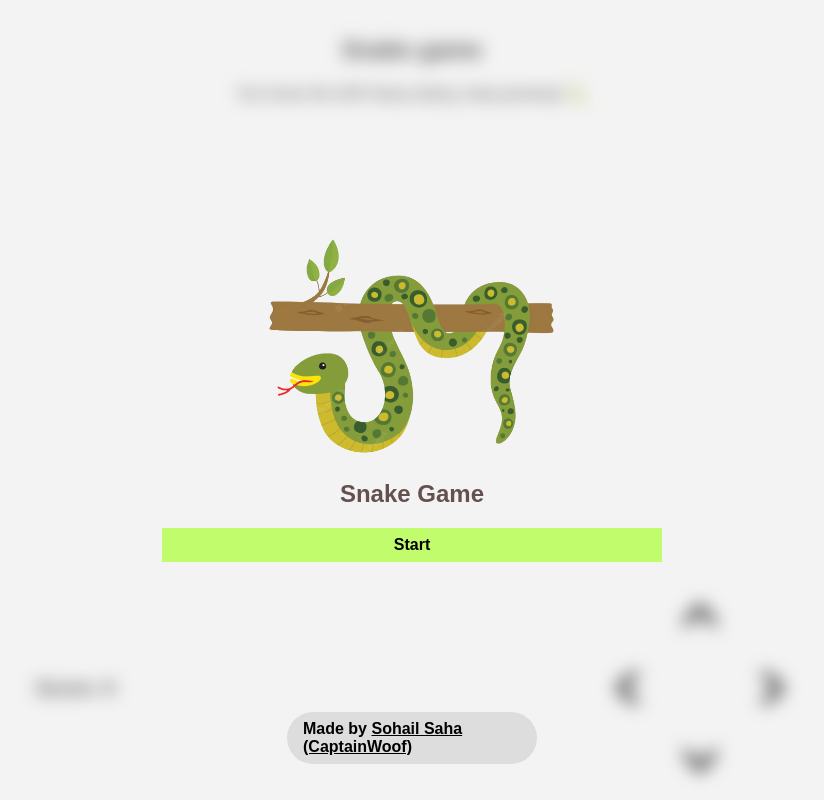
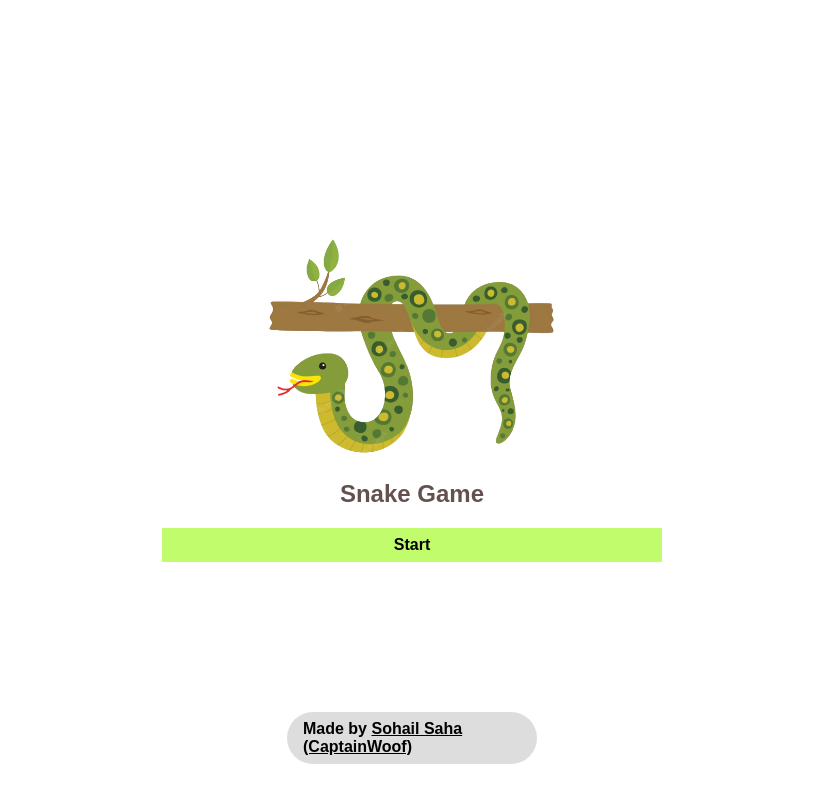
Before and after one commit to captain-woof/snake-game, a React (Vite) app: page / in a window 1280 px wide. Shown: the whole page, without its empty margins (228-1052 px from the left). Built offline with nearby package versions, Linux system fonts and the light colour scheme; a web font is replaced by a local one.

Commit message:
Main screen colors changed

```diff
--- a/src/components/organisms/MainMenu/styles.scss
+++ b/src/components/organisms/MainMenu/styles.scss
@@ -5,8 +5,7 @@
     height: 100vh;
     z-index: 2;
     transition: opacity 1.25s linear;
-    background-color: rgb(224 224 224 / 39%);
-    backdrop-filter: blur(8.5px);
+    background-color: #ffffff;
 
     &.menu-close {
         opacity: 0;
```
